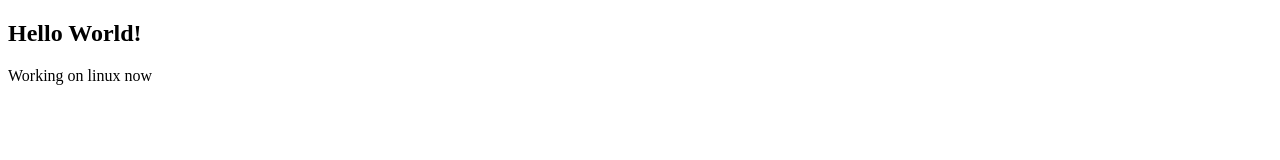
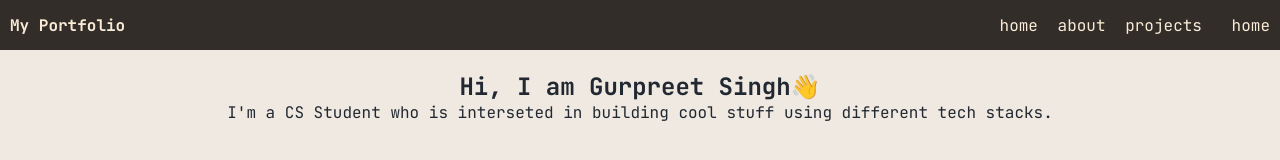
Before and after one commit to gurpreetsingh45/My-Portfolio, a plain HTML site: page index.html in a window 1280 px wide. Drawn offline with Linux system fonts and the light colour scheme.

Commit message:
did a bit of progress

```diff
--- a/assests/css/style.css
+++ b/assests/css/style.css
@@ -0,0 +1,28 @@
+* {
+  margin: 0;
+  padding: 0;
+  box-sizing: border-box;
+}
+
+.homeText {
+    display: flex;
+    justify-content: center;
+    align-items: center;
+    text-align: center;
+}
+#navbar {
+    display: flex;
+    justify-content: space-between;
+    align-items: center;
+    color: antiquewhite;
+}
+#navLinks a{
+    color: antiquewhite;
+    margin-right: 10px;
+    outline: none;
+    text-decoration: none;
+}
+
+#navItem1{
+    margin-left: 10px;
+}
--- a/index.html
+++ b/index.html
@@ -3,10 +3,44 @@
   <head>
     <meta charset="UTF-8" />
     <meta name="viewport" content="width=device-width, initial-scale=1.0" />
+    <link rel="stylesheet" href="./assests/css/style.css" />
     <title>My Portfolio</title>
+    <link rel="preconnect" href="https://fonts.googleapis.com" />
+    <link rel="preconnect" href="https://fonts.gstatic.com" crossorigin />
+    <link
+      href="https://fonts.googleapis.com/css2?family=JetBrains+Mono:ital,wght@0,100..800;1,100..800&display=swap"
+      rel="stylesheet"
+    />
   </head>
-  <body>
-    <h2>Hello World!</h2>
-    <p>Working on linux now</p>
+  <body
+    style="
+      background-color: #efe9e1;
+      color: #222831;
+      font-family: JetBrains Mono;
+      font-style: normal;
+    "
+  >
+    <!-- <h2>Hello World!</h2>
+    <p>Working on linux now</p> -->
+    <nav id="navbar" style="background-color: #322d29; height: 50px">
+      <h4 class="navItems" id="navItem1" src="logo" alt="logo here">My Portfolio</h4>
+      <!-- <br class="navItems" id="navItem2" /> -->
+      <div id="navLinks">
+        <a class="navItems" id="navItem3" href="">home</a>
+        <a class="navItems" id="navItem4" href="">about</a>
+        <a class="navItems" id="navItem5" href="">projects</a>
+        <a class="navItems" id="navItem1" href="">home</a>
+      </div>
+    </nav>
+    <br />
+    <section id="home">
+      <div id="homeDiv">
+        <h1 class="homeText">Hi, I am Gurpreet Singh👋</h1>
+        <p class="homeText">
+          I'm a CS Student who is interseted in building cool stuff using
+          different tech stacks.
+        </p>
+      </div>
+    </section>
   </body>
 </html>
```
